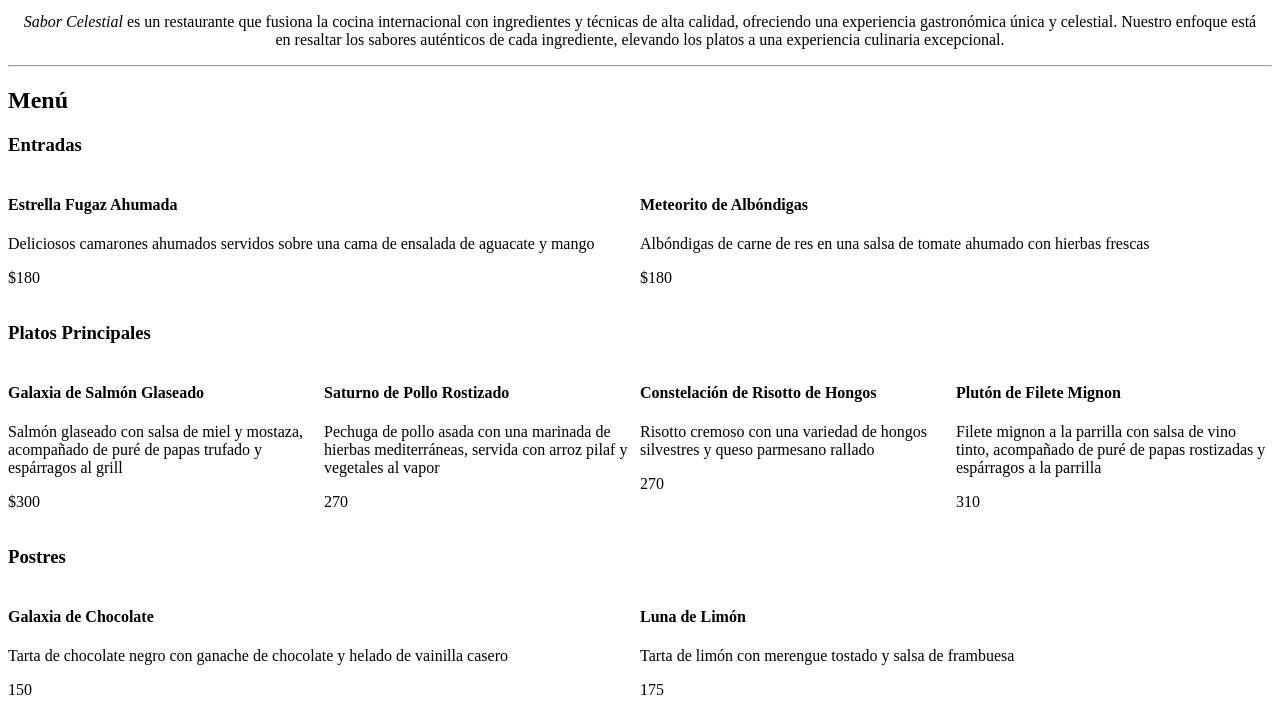
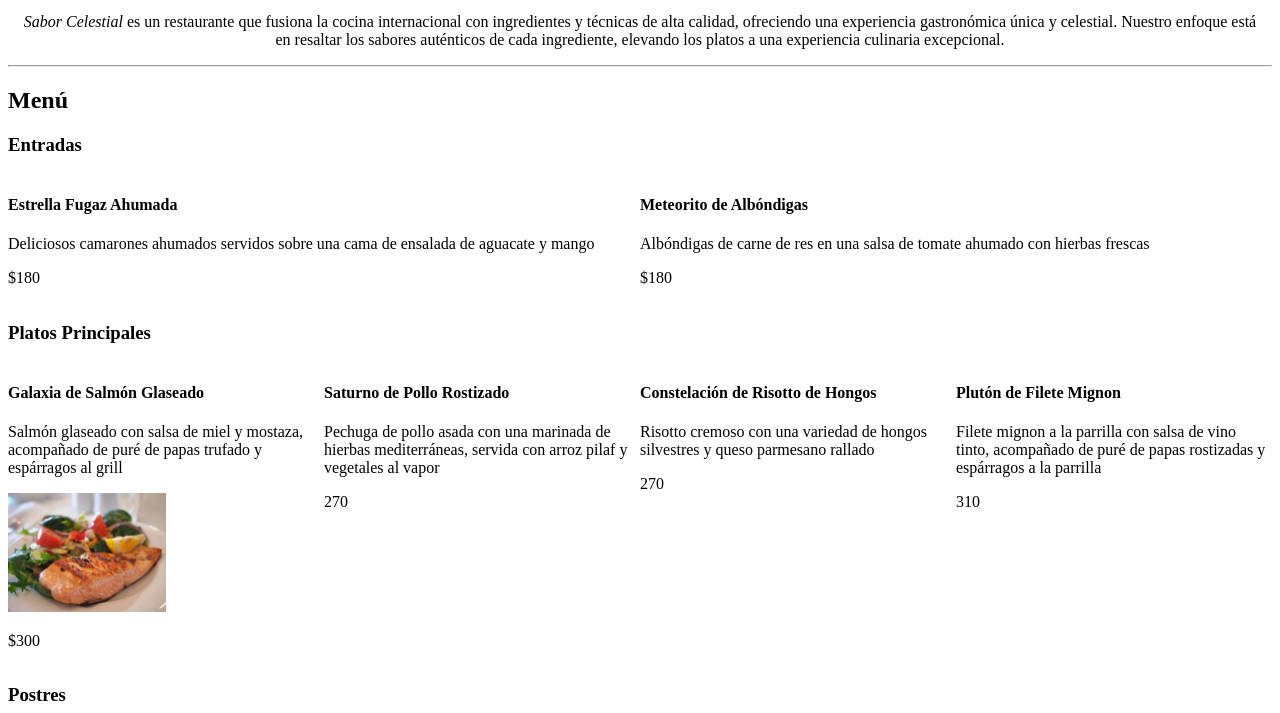
Before and after one commit to ReynaldoHdz/Actividad-Diagnostico, a plain HTML site: page index.html in a window 1280 px wide. Shown: the part 87-800 px from the top of the page. Drawn offline with Linux system fonts and the light colour scheme.

Commit message:
Added an image

```diff
--- a/index.html
+++ b/index.html
@@ -32,6 +32,7 @@
             <div class="item">
                 <h4>Galaxia de Salmón Glaseado</h4>
                 <p>Salmón glaseado con salsa de miel y mostaza, acompañado de puré de papas trufado y espárragos al grill</p>
+                <img src="./resources/salmon.jpg">
                 <p>$300</p>
             </div>
             <div class="item">
--- a/style.css
+++ b/style.css
@@ -75,3 +75,7 @@ h1 {
 .item {
     flex: 200px;
 }
+
+img {
+  width: 50%;
+}
```
Also changed, not shown: resources/salmon.jpg (added).
